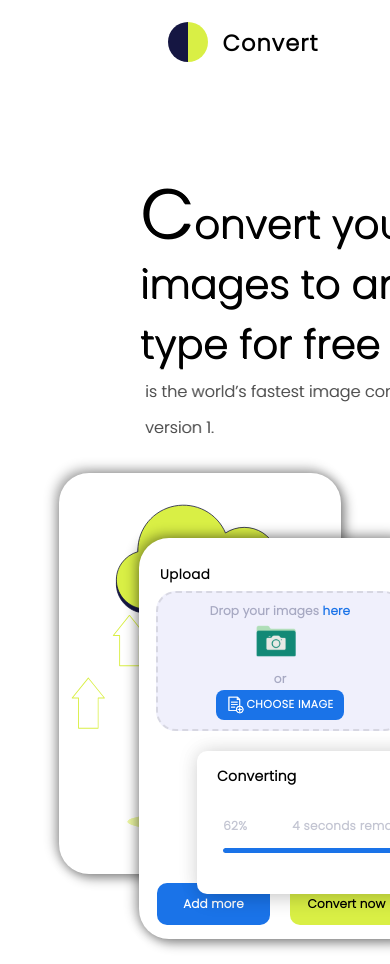
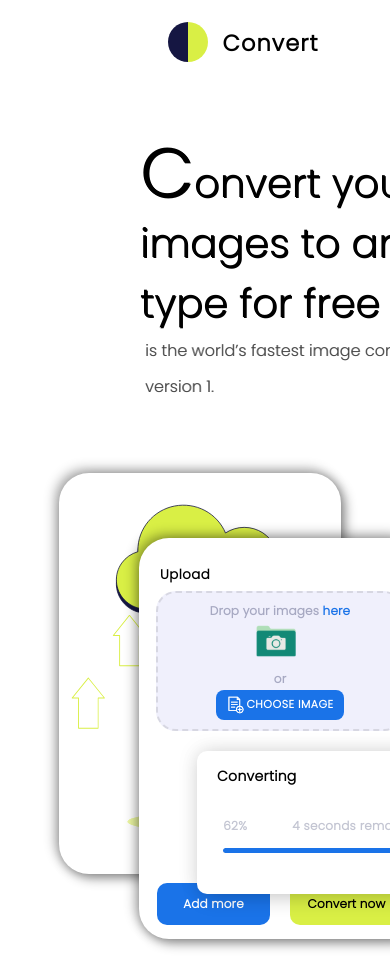
Before and after one commit to Winay-Chowdary66/Encode-Image, an Angular app: page / in a window 390 px wide. Shown: the top 964 px of the page. Built offline with nearby package versions, Linux system fonts and the light colour scheme.

Commit message:
Update app.component.css

```diff
--- a/src/app/app.component.css
+++ b/src/app/app.component.css
@@ -176,6 +176,11 @@
     height :55rem;
     margin-left: 45px;
   }
+
+  .body-main .content {
+    top: -5%;
+  }
+
   .test-api {
     display: none;
   }
```
